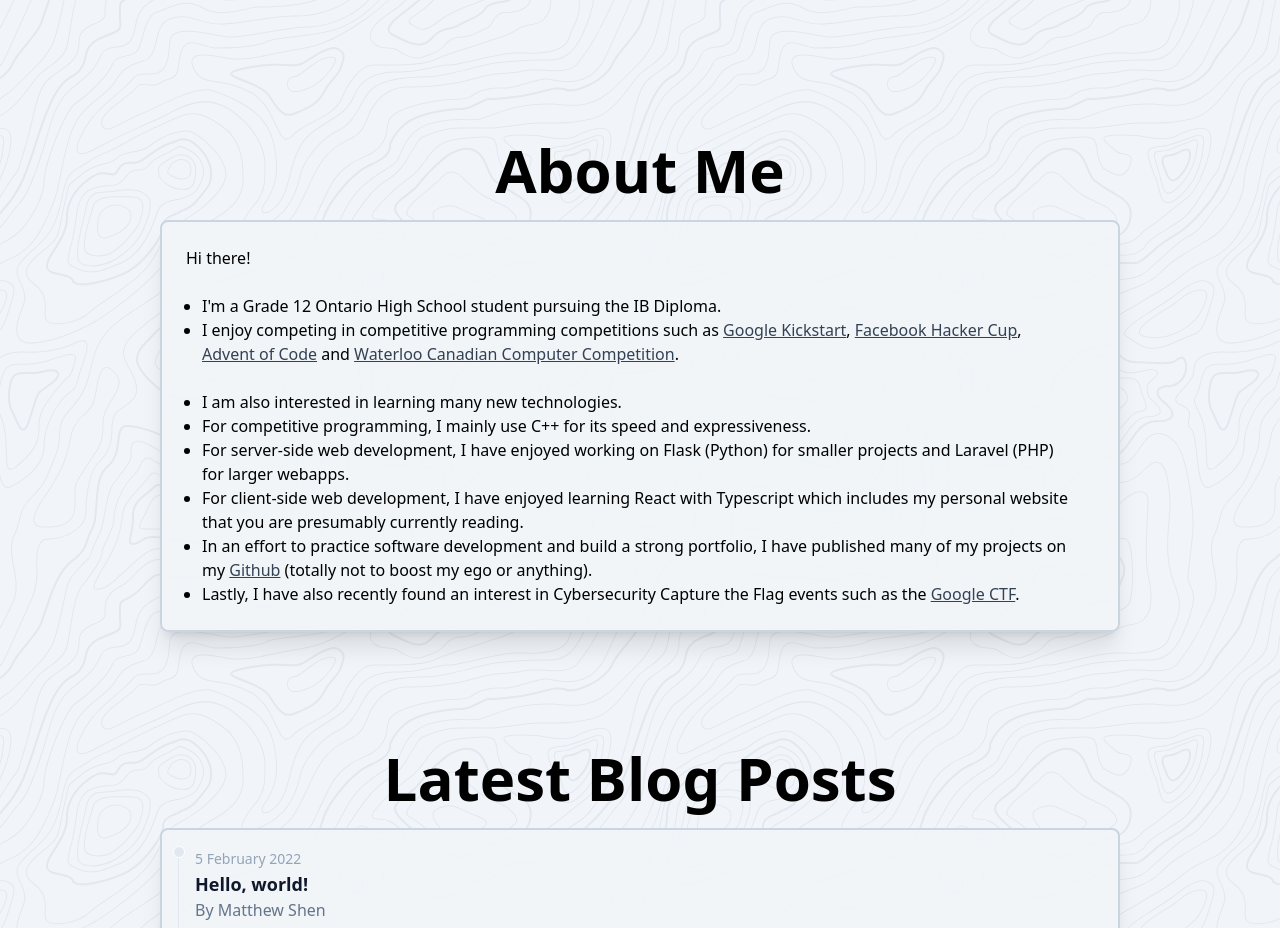
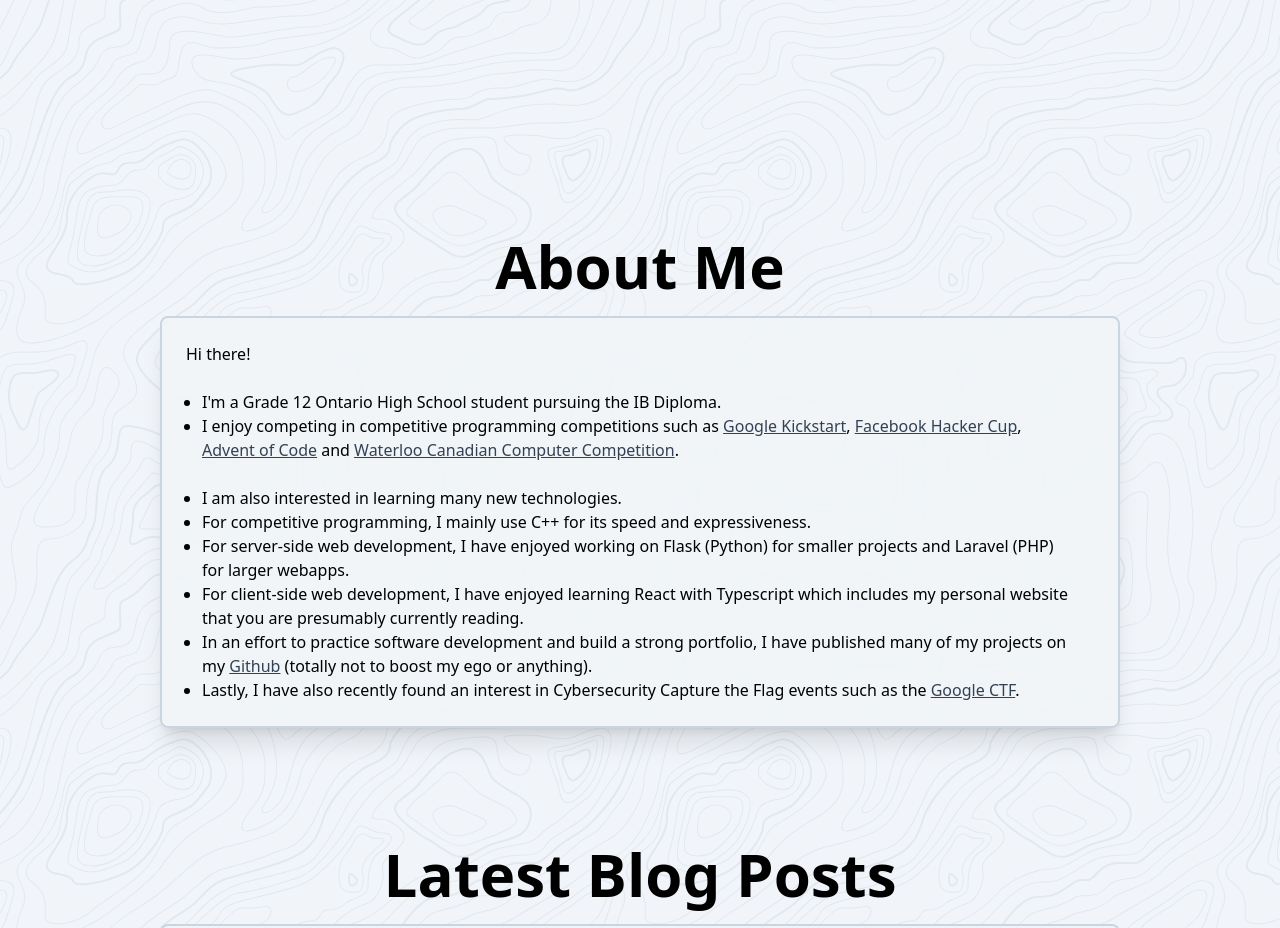
Before and after one commit to flyme2bluemoon/flyme2bluemoon.github.io, a React (Create React App) app: page / in a window 1280 px wide. Shown: the part 680-1608 px from the top of the page. Built offline with nearby package versions, Linux system fonts and the light colour scheme.

Commit message:
smol update

```diff
--- a/src/components/About.tsx
+++ b/src/components/About.tsx
@@ -2,7 +2,7 @@ import React from 'react';
 
 const About = () => {
   return (
-    <div>
+    <div className="mt-24">
       <span id="about" className="block relative -top-10" />
       <h2 className="h2 text-center">About Me</h2>
       <div className="mx-auto w-3/4 p-6 border-2 rounded-lg border-slate-300 dark:border-slate-600 bg-slate-100/90 dark:bg-slate-900/90 shadow-xl font-medium">
```
